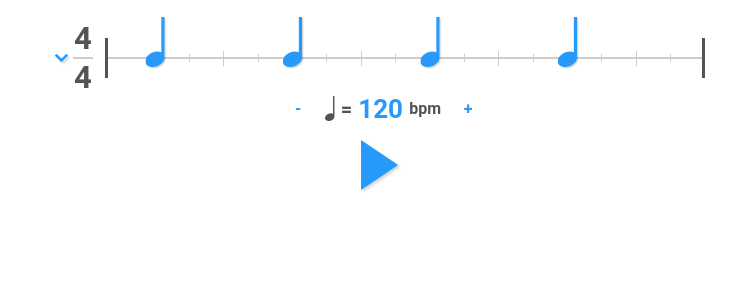
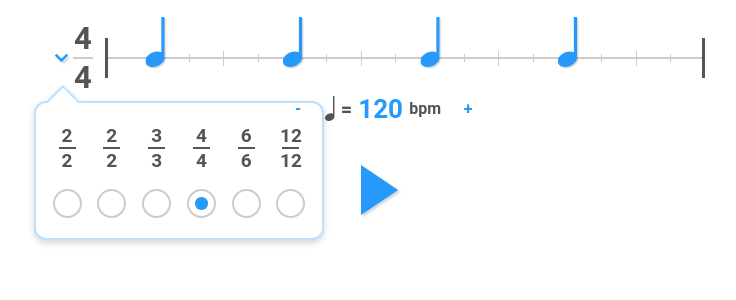
Before and after one commit to donanroherty/BeatDaddy, a React (Create React App) app: page / in a window 1280 px wide. Shown: the top 300 px of the page, without its empty margins (260-996 px from the left). Built offline with nearby package versions, Linux system fonts and the light colour scheme; no server answers.

Commit message:
Made radio buttons and populated time sig menu

```diff
--- a/src/components/PlayButton.tsx
+++ b/src/components/PlayButton.tsx
@@ -22,9 +22,11 @@ const PlayButton = (props: PlayButtonProps) => {
 }
 
 const Wrapper = styled.div`
-  max-width: 100px;
+  width: 100px;
   height: 100px;
-  text-align: center;
+  display: flex;
+  justify-content: center;
+  align-items: center;
 `
 
 export default withTheme(PlayButton)
--- a/src/components/TimeSignature.tsx
+++ b/src/components/TimeSignature.tsx
@@ -1,18 +1,42 @@
 import React from 'react'
+import ReactDOM from 'react-dom'
 import styled from '../theme/themed-styled-components'
 import Icon from '../ui/Icon'
 import { withTheme } from 'styled-components'
 import { ThemeInterface } from '../theme/theme'
+import TimeSignatureMenu from './TimeSignatureMenu'
 
 export interface TimeSignatureProps {
+  menuVisible?: boolean
+  toggleTimeSigMenu?: () => void
+  closeTimeSigMenu?: () => void
   theme: ThemeInterface
 }
 
-const TimeSignature = (props: TimeSignatureProps) => {
+class TimeSignature extends React.Component<TimeSignatureProps, {}> {
+  constructor(props: TimeSignatureProps) {
+    super(props)
+  }
+
+  componentWillMount = () => {
+    document.addEventListener('mousedown', this.handleClick, false)
+  }
+  componentWillUnmount = () => {
+    document.removeEventListener('mousedown', this.handleClick, false)
+  }
+
+  handleClick = (e: any) => {
+    const domNode = ReactDOM.findDOMNode(this)
+    if (!domNode || !domNode.contains(e.target)) {
+      this.props.closeTimeSigMenu!()
+    }
+  }
+
+  render() {
     return (
       <Wrapper>
-      <Inner>
-        <Icon icon="chevron" fillColor={props.theme.primary} size={8} hover hasShadow />
+        <Inner onClick={this.props.toggleTimeSigMenu}>
+          <Icon icon="chevron" fillColor={this.props.theme.primary} size={8} hover hasShadow />
           <Column>
             <Numerator>4</Numerator>
 
@@ -21,21 +45,43 @@ const TimeSignature = (props: TimeSignatureProps) => {
             <Denominator>4</Denominator>
           </Column>
         </Inner>
+        <TimeSignatureMenu show={this.props.menuVisible} />
       </Wrapper>
     )
   }
+}
 
-const Wrapper = styled.div``
+// const TimeSignature = (props: TimeSignatureProps) => {
+//   return (
+//     <Wrapper>
+//       <Inner onClick={props.toggleTimeSigMenu}>
+//         <Icon icon="chevron" fillColor={props.theme.primary} size={8} hover hasShadow />
+//         <Column>
+//           <Numerator>4</Numerator>
+
+//           <Line />
+
+//           <Denominator>4</Denominator>
+//         </Column>
+//       </Inner>
+//       {props.menuVisible && <MenuPanel closeMenu={props.closeTimeSigMenu} />}
+//     </Wrapper>
+//   )
+// }
+
+const Wrapper = styled.div`
+  user-select: none;
+`
+
 const Inner = styled.div`
   display: flex;
   flex-direction: row;
   align-items: center;
-  /* background-color: red; */
   width: 40px;
-
   margin-top: 12px;
   margin-right: 10px;
 `
+
 const Column = styled.div`
   padding-left: 5px;
 `
--- /dev/null
+++ b/src/components/TimeSignatureMenu.tsx
@@ -0,0 +1,149 @@
+/**
+ * TimeSignatureMenu.tsx
+ * Allows user to set time signature
+ */
+import React from 'react'
+import styled from '../theme/themed-styled-components'
+import MenuPanel from '../ui/MenuPanel'
+import { withTheme } from 'styled-components'
+import { ThemeInterface } from '../theme/theme'
+import RadioCheckbox from '../ui/RadioCheckbox'
+
+export interface TimeSignatureMenuProps {
+  show?: boolean
+  theme: ThemeInterface
+}
+export interface TimeSignatureMenuState {
+  selectedOption: string
+}
+
+class TimeSignatureMenu extends React.Component<TimeSignatureMenuProps, TimeSignatureMenuState> {
+  constructor(props: TimeSignatureMenuProps) {
+    super(props)
+
+    this.state = {
+      selectedOption: '3'
+    }
+  }
+
+  handleRadioClick = (id: string) => {
+    this.setState({ selectedOption: id })
+  }
+
+  render() {
+    return (
+      <MenuPanel {...this.props}>
+        <Content>
+          <TopSpan>
+            <TimeSigOption
+              numerator={2}
+              denominator={2}
+              isChecked={this.state.selectedOption === '0'}
+              id="0"
+              onClick={this.handleRadioClick}
+            />
+            <TimeSigOption
+              numerator={2}
+              denominator={4}
+              isChecked={this.state.selectedOption === '1'}
+              id="1"
+              onClick={this.handleRadioClick}
+            />
+            <TimeSigOption
+              numerator={3}
+              denominator={4}
+              isChecked={this.state.selectedOption === '2'}
+              id="2"
+              onClick={this.handleRadioClick}
+            />
+            <TimeSigOption
+              numerator={4}
+              denominator={4}
+              isChecked={this.state.selectedOption === '3'}
+              id="3"
+              onClick={this.handleRadioClick}
+            />
+            <TimeSigOption
+              numerator={6}
+              denominator={8}
+              isChecked={this.state.selectedOption === '4'}
+              id="4"
+              onClick={this.handleRadioClick}
+            />
+            <TimeSigOption
+              numerator={12}
+              denominator={8}
+              isChecked={this.state.selectedOption === '5'}
+              id="5"
+              onClick={this.handleRadioClick}
+            />
+          </TopSpan>
+          {/* <HR /> */}
+        </Content>
+      </MenuPanel>
+    )
+  }
+}
+
+interface TimeSigOptionProps {
+  numerator: number
+  denominator: number
+  isChecked: boolean
+  id: string
+  onClick: (id: string) => void
+}
+
+const TimeSigOption = (props: TimeSigOptionProps) => {
+  const handleClick = (id: string) => {
+    props.onClick(props.id)
+  }
+  return (
+    <OptionWrapper onClick={e => handleClick(props.id)}>
+      <TimeSigLabel>
+        <div>{props.numerator}</div>
+        <Line />
+        <div>{props.numerator}</div>
+      </TimeSigLabel>
+      <RadioCheckbox isChecked={props.isChecked} id={props.id} onClick={handleClick} />
+    </OptionWrapper>
+  )
+}
+
+const Content = styled.div``
+const TopSpan = styled.div`
+  display: flex;
+  flex-direction: row;
+  align-items: center;
+  justify-content: space-between;
+  padding: 17px 20px 0px 20px;
+`
+const HR = styled.div`
+  background-color: ${props => props.theme.light};
+  height: 1px;
+  width: 90%;
+  margin-left: auto;
+  margin-right: auto;
+`
+const OptionWrapper = styled.div`
+  width: 22px;
+  display: flex;
+  flex-direction: column;
+  align-items: center;
+`
+const TimeSigLabel = styled.div`
+  width: 22px;
+  /* background-color: red; */
+  font-size: 19px;
+  font-weight: bold;
+  display: flex;
+  flex-direction: column;
+  align-items: center;
+  margin-bottom: 17px;
+`
+const Line = styled.div`
+  width: 17px;
+  height: 2px;
+  background-color: ${props => props.theme.dark};
+`
+
+export default withTheme(TimeSignatureMenu)
--- a/src/ui/MenuPanel.tsx
+++ b/src/ui/MenuPanel.tsx
@@ -5,6 +5,7 @@ import { ThemeInterface } from '../theme/theme'
 import { withTheme } from 'styled-components'
 
 export interface MenuPanelProps {
+  show?: boolean
   hasArrow?: boolean
   arrowDirection?: 'up' | 'right' | 'left' | 'down'
   arrowPosition?: number
@@ -14,23 +15,9 @@ export interface MenuPanelProps {
   theme?: ThemeInterface
   children?: ReactNode
 }
-export interface MenuPanelState {
-  show: boolean
-}
 
-class MenuPanel extends React.Component<MenuPanelProps, MenuPanelState> {
-  wrapperRef: any
-  constructor(props: MenuPanelProps) {
-    super(props)
-
-    this.state = {
-      show: true
-    }
-
-    this.setWrapperRef = this.setWrapperRef.bind(this)
-  }
-
-  public static defaultProps: MenuPanelProps = {
+const defaultProps = {
+  show: false,
   hasArrow: true,
   arrowDirection: 'up',
   arrowPosition: 2, // Used to slide arrow along an edge
@@ -39,34 +26,9 @@ class MenuPanel extends React.Component<MenuPanelProps, MenuPanelState> {
   borderThickness: 2
 }
 
-  componentWillMount = () => {
-    document.addEventListener('mousedown', this.handleClick, false)
-  }
-
-  componentWillUnmount = () => {
-    document.removeEventListener('mousedown', this.handleClick, false)
-  }
-
-  setWrapperRef = (node: any) => {
-    console.log(typeof node)
-    this.wrapperRef = node
-  }
-
-  handleClick = (e: any) => {
-    const domNode = ReactDOM.findDOMNode(this)
-
-    if (!domNode || !domNode.contains(e.target)) {
-      this.onClickOutside()
-    }
-  }
-
-  onClickOutside = () => {
-    this.setState({ show: false })
-  }
-
-  render() {
+const MenuPanel = (props: MenuPanelProps) => {
   const makeArrow = () => {
-      const { arrowHeight, arrowWidth, borderThickness, theme } = this.props
+    const { arrowHeight, arrowWidth, borderThickness, theme } = props
 
     // Get arrow svg viewbox
     const viewBox = `${-borderThickness!} ${-borderThickness!} ${arrowWidth! +
@@ -76,7 +38,7 @@ class MenuPanel extends React.Component<MenuPanelProps, MenuPanelState> {
     const points = `${0},${arrowHeight} ${arrowWidth! * 0.5},${0} ${arrowWidth},${arrowHeight}`
 
     return (
-        <StyledSVG {...this.props} viewBox={viewBox}>
+      <StyledSVG {...props} viewBox={viewBox}>
         <polygon
           points={points}
           style={{
@@ -91,35 +53,38 @@ class MenuPanel extends React.Component<MenuPanelProps, MenuPanelState> {
 
   return (
     <div>
-        {this.state.show && (
+      {props.show && (
         <Wrapper>
           <MainBox>
             {makeArrow()}
-
-              {this.props.children}
+            <Content {...props}>{props.children}</Content>
           </MainBox>
         </Wrapper>
       )}
     </div>
   )
 }
-}
 
 const Wrapper = styled.div`
   z-index: 10;
   filter: drop-shadow(0px 3px 3px rgba(0, 0, 0, 0.16));
-  background-color: 'red';
 `
 const MainBox = styled.div`
   max-width: 286px;
   width: 286px;
-  height: 216px;
+  /* height: 216px; */
   background-color: ${props => props.theme.panelBgColor};
   border-radius: 12px;
   border: 2px solid ${props => props.theme.primaryLight};
   position: absolute;
   top: 5px;
   left: -21px;
+`
+const Content = styled.div<MenuPanelProps>`
+  height: calc(100% + ${props => props.arrowHeight!}px);
+  width: 100%;
+  position: relative;
+  top: ${props => -props.arrowHeight!}px;
 `
 
 const StyledSVG = styled.svg<MenuPanelProps>`
@@ -154,4 +119,6 @@ const StyledSVG = styled.svg<MenuPanelProps>`
         : props.arrowPosition + '%'};
 `
 
+MenuPanel.defaultProps = defaultProps
+
 export default withTheme(MenuPanel)
--- /dev/null
+++ b/src/ui/RadioCheckbox.tsx
@@ -0,0 +1,47 @@
+/**
+ * RadioCheckbox.tsx
+ */
+import React from 'react'
+import styled, { withTheme } from 'styled-components'
+import { ThemeInterface } from '../theme/theme'
+
+export interface RadioCheckboxProps {
+  isChecked: boolean
+  id: string
+  onClick?: (id: string) => void
+  theme?: ThemeInterface
+}
+
+const defaultProps: RadioCheckboxProps = {
+  isChecked: false,
+  id: '',
+  onClick: (id: string) => {}
+}
+
+const RadioCheckbox = (props: RadioCheckboxProps) => {
+  const handleClick = () => {
+    props.onClick!(props.id)
+  }
+
+  return <Wrapper onClick={handleClick}>{props.isChecked && <Check />}</Wrapper>
+}
+
+const Wrapper = styled.div`
+  width: 25px;
+  height: 25px;
+  border: 2px solid ${props => props.theme.light};
+  border-radius: 50%;
+  display: flex;
+  justify-content: center;
+  align-items: center;
+`
+const Check = styled.div`
+  width: 50%;
+  height: 50%;
+  border-radius: 50%;
+  background-color: ${props => props.theme.primary};
+  position: relative;
+`
+
+RadioCheckbox.defaultProps = defaultProps
+export default withTheme(RadioCheckbox)
```
Also changed, not shown: src/containers/App.tsx (+21 -4 lines). Lines whose indentation alone changed are shown as unchanged.
